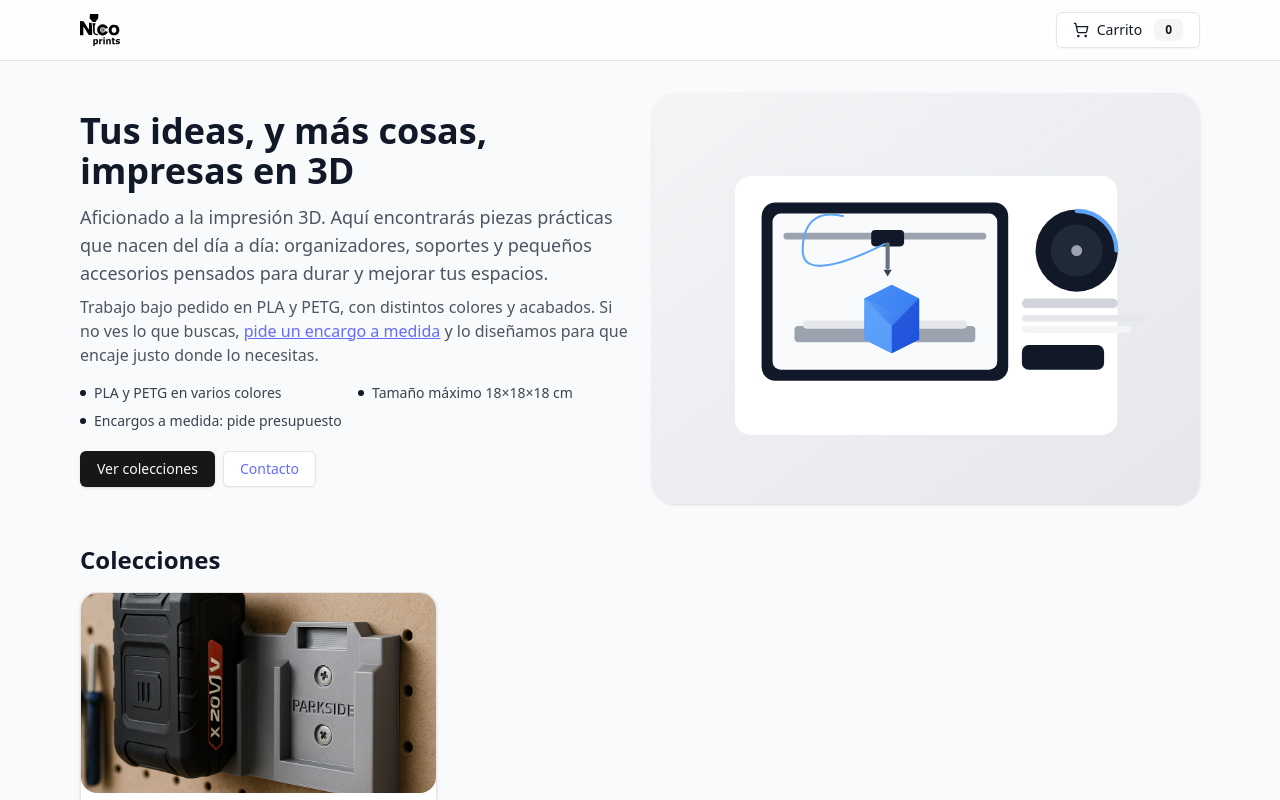
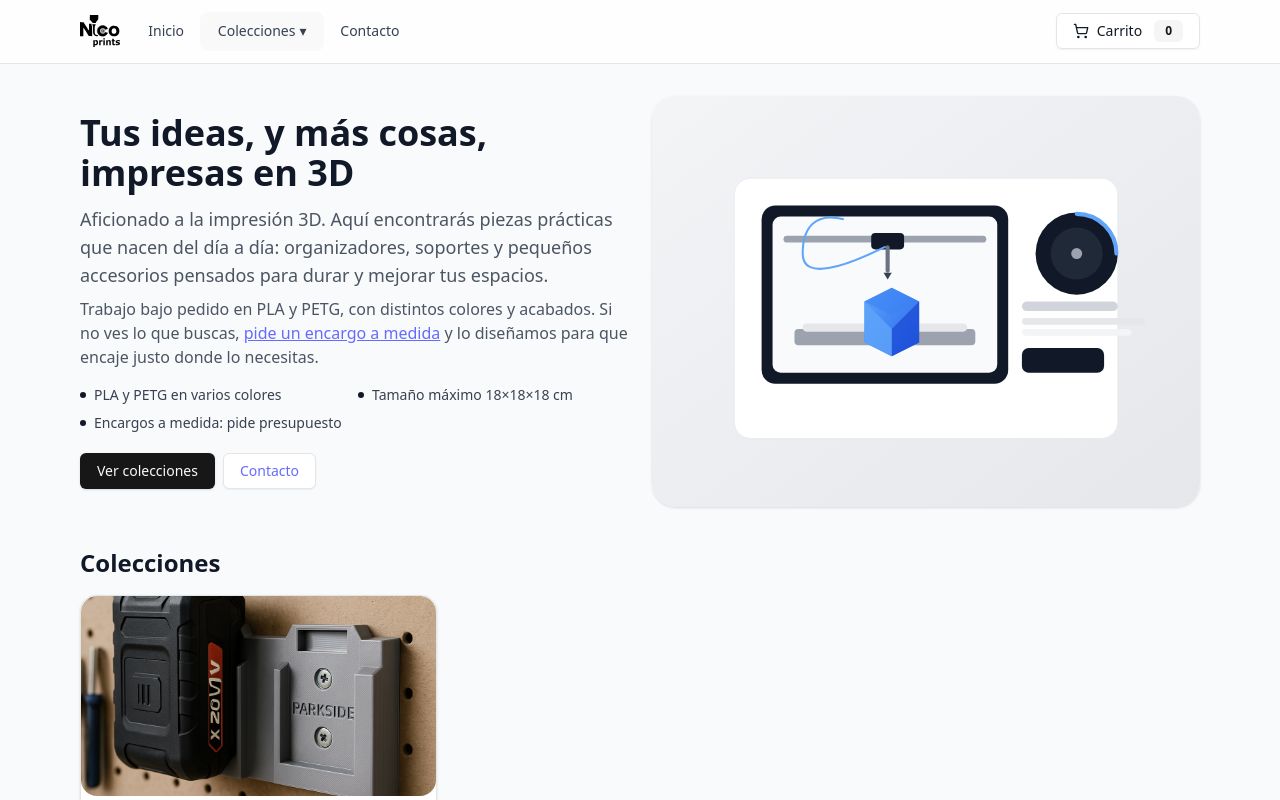
Before and after one commit to nicoyuste/NicoPrints, a React (Vite) app: page / in a window 1280 px wide. Shown: the top 800 px of the page. Built offline with nearby package versions, Linux system fonts and the light colour scheme.

Commit message:
deploy: Parkside tweaks (banner card, mobile menu, dropdown fix, 20V compatibility copy)

```diff
--- a/src/Shop3D.jsx
+++ b/src/Shop3D.jsx
@@ -1,5 +1,5 @@
-import { useEffect, useState } from 'react'
-import { ShoppingCart, Trash2, Package, Mail } from 'lucide-react'
+import { useEffect, useState, useRef } from 'react'
+import { ShoppingCart, Trash2, Package, Mail, Menu } from 'lucide-react'
 import { motion, AnimatePresence } from 'framer-motion'
 
 // shadcn/ui
@@ -23,6 +23,8 @@ export default function Shop3D() {
   const grandTotal = total + shipping
   const [checkoutStatus, setCheckoutStatus] = useState('none') // 'none' | 'success' | 'cancel'
   const [currentCollectionId, setCurrentCollectionId] = useState(null)
+  const [collectionsOpen, setCollectionsOpen] = useState(false)
+  const collectionsMenuRef = useRef(null)
 
   function addToCart(prod, colorObj, material) {
     setCart(prev => {
@@ -83,10 +85,22 @@ export default function Shop3D() {
       // Router simple: páginas de colecciones dedicadas
       if (h === '#parkside') { setCurrentCollectionId('parkside'); return }
       setCurrentCollectionId(null)
+      setCollectionsOpen(false)
     }
     handleHash()
     window.addEventListener('hashchange', handleHash)
     return () => window.removeEventListener('hashchange', handleHash)
+  }, [])
+
+  // Cerrar dropdown al clicar fuera
+  useEffect(() => {
+    function onDocMouseDown(e) {
+      if (collectionsMenuRef.current && !collectionsMenuRef.current.contains(e.target)) {
+        setCollectionsOpen(false)
+      }
+    }
+    document.addEventListener('mousedown', onDocMouseDown)
+    return () => document.removeEventListener('mousedown', onDocMouseDown)
   }, [])
 
   return (
@@ -94,7 +108,51 @@ export default function Shop3D() {
       <header className="sticky top-0 z-30 bg-white/80 backdrop-blur border-b">
         <div className="max-w-6xl mx-auto px-4 py-3 flex items-center gap-3">
           <img src={`${import.meta.env.BASE_URL}NicoPrints.svg`} alt="NicoPrints" className="h-8 w-auto" />
+          <nav className="ml-4 hidden md:flex items-center gap-4">
+            <a href="#" className="text-sm text-gray-700 hover:text-gray-900">Inicio</a>
+            <div className="relative" ref={collectionsMenuRef}>
+              <button
+                type="button"
+                onClick={() => setCollectionsOpen(v => !v)}
+                aria-haspopup="menu"
+                aria-expanded={collectionsOpen}
+                className="text-sm text-gray-700 hover:text-gray-900 inline-flex items-center gap-1"
+              >
+                Colecciones <span aria-hidden>▾</span>
+              </button>
+              {collectionsOpen && (
+                <div className="absolute left-0 top-full mt-1 z-40">
+                  <div className="min-w-[160px] rounded-md border bg-white shadow-md py-1">
+                    <a href="#parkside" onClick={() => setCollectionsOpen(false)} className="block px-3 py-1.5 text-sm text-gray-700 hover:bg-gray-50">Parkside</a>
+                  </div>
+                </div>
+              )}
+            </div>
+            <a href={`mailto:${CONTACT_EMAIL}`} className="text-sm text-gray-700 hover:text-gray-900">Contacto</a>
+          </nav>
+          {/* Botón menú móvil */}
           <div className="ml-auto flex items-center gap-2">
+            <Sheet>
+              <SheetTrigger asChild>
+                <Button variant="outline" className="gap-2 md:hidden">
+                  <Menu className="w-4 h-4" />
+                  <span className="sm:inline">Menú</span>
+                </Button>
+              </SheetTrigger>
+              <SheetContent side="left" className="w-72">
+                <SheetHeader>
+                  <SheetTitle>Navegación</SheetTitle>
+                </SheetHeader>
+                <div className="mt-4 grid gap-2">
+                  <a href="#" className="block text-sm text-gray-700 hover:underline">Inicio</a>
+                  <div>
+                    <div className="text-xs uppercase text-gray-500 mb-1">Colecciones</div>
+                    <a href="#parkside" className="block text-sm text-gray-700 hover:underline">Parkside</a>
+                  </div>
+                  <a href={`mailto:${CONTACT_EMAIL}`} className="block text-sm text-gray-700 hover:underline">Contacto</a>
+                </div>
+              </SheetContent>
+            </Sheet>
             <Sheet>
               <SheetTrigger asChild>
                 <Button variant="outline" className="gap-2">
--- a/src/collections/Parkside.jsx
+++ b/src/collections/Parkside.jsx
@@ -19,7 +19,7 @@ const products = [
     ],
     category: 'Taller',
     material: ['PETG'],
-    description: 'Soporte para pared que sujeta dos baterías de herramientas Parkside con ajuste firme. Impreso en PETG para mayor resistencia y durabilidad. 100% compatible con baterías Parkside.',
+    description: 'Soporte para pared que sujeta dos baterías de herramientas Parkside con ajuste firme. Impreso en PETG para mayor resistencia y durabilidad. Compatible con baterías Parkside de 20V (línea más reciente).',
   },
 ]
 
```
